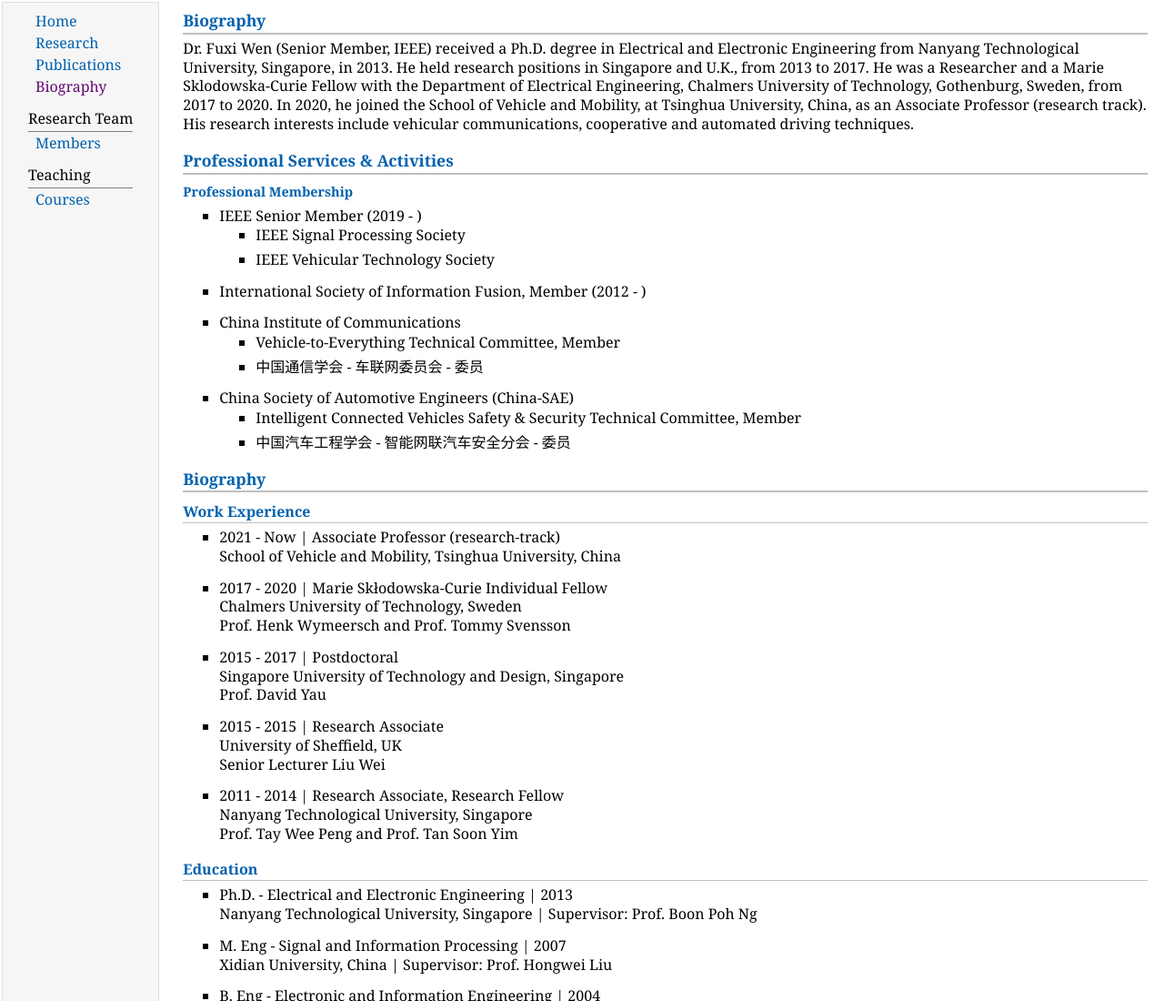
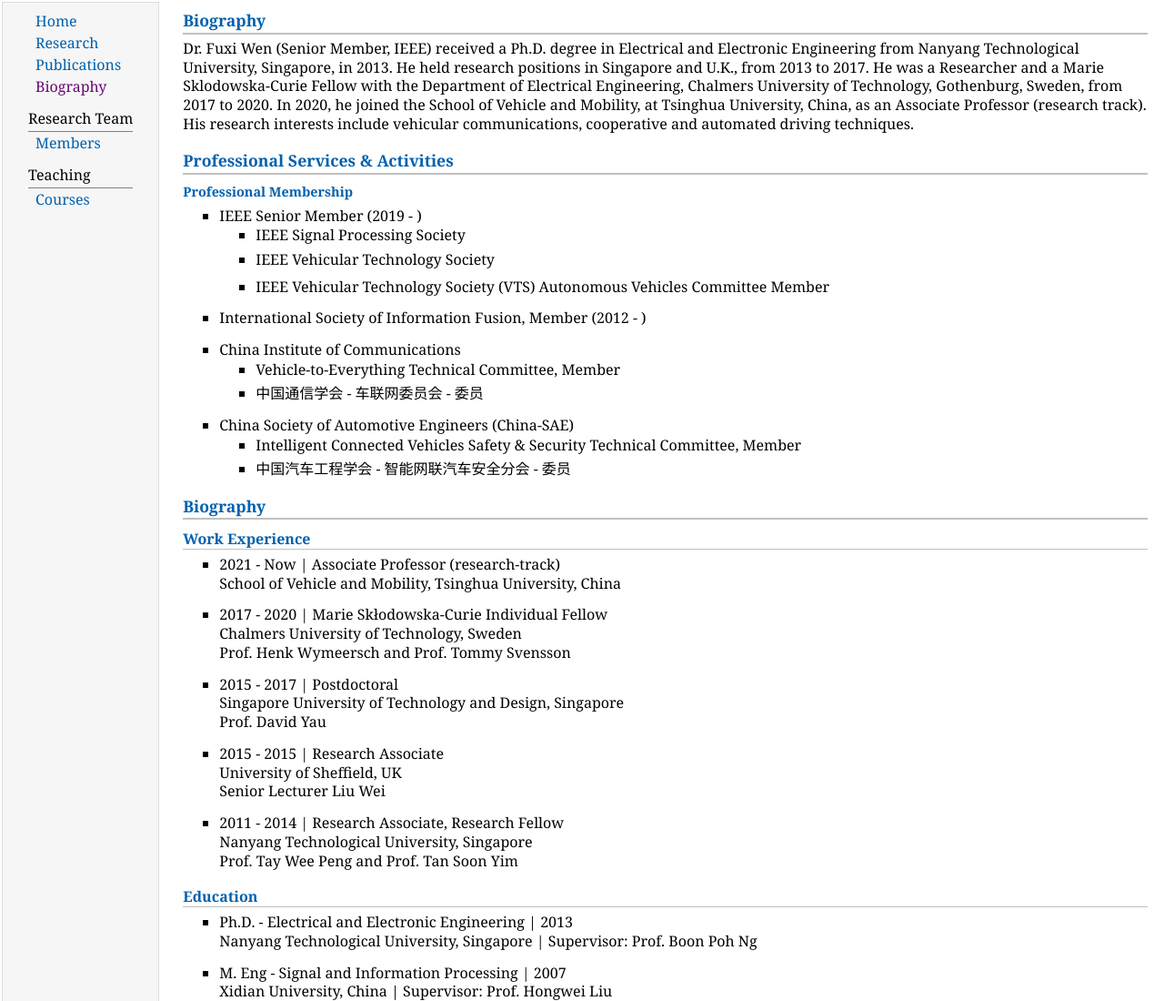
Before and after one commit to wenfuxi/wenfuxi.github.io, a plain HTML site: page G_biography.html in a window 1280 px wide. Shown: the top 1100 px of the page at 91% size. Drawn offline with Linux system fonts and the light colour scheme.

Commit message:
Update G_biography.html

```diff
--- a/G_biography.html
+++ b/G_biography.html
@@ -33,7 +33,10 @@
 <li><p>IEEE Vehicular Technology Society</p>
 </li>
 </ul>
-
+<ul>
+<li><p>IEEE Vehicular Technology Society (VTS) Autonomous Vehicles Committee Member</p>
+</li>
+</ul>
 </li>
 </ul>
 <ul>
```
